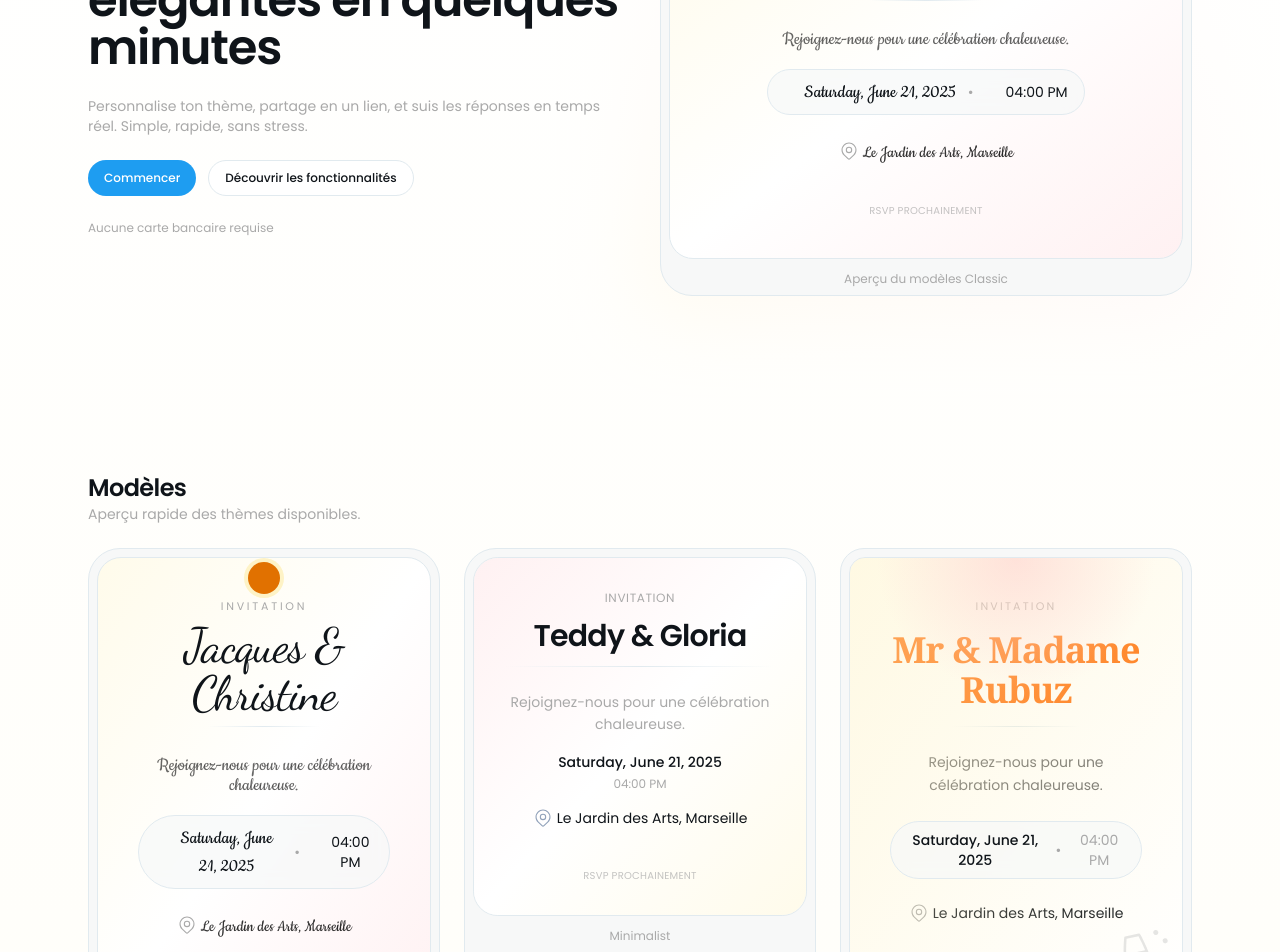
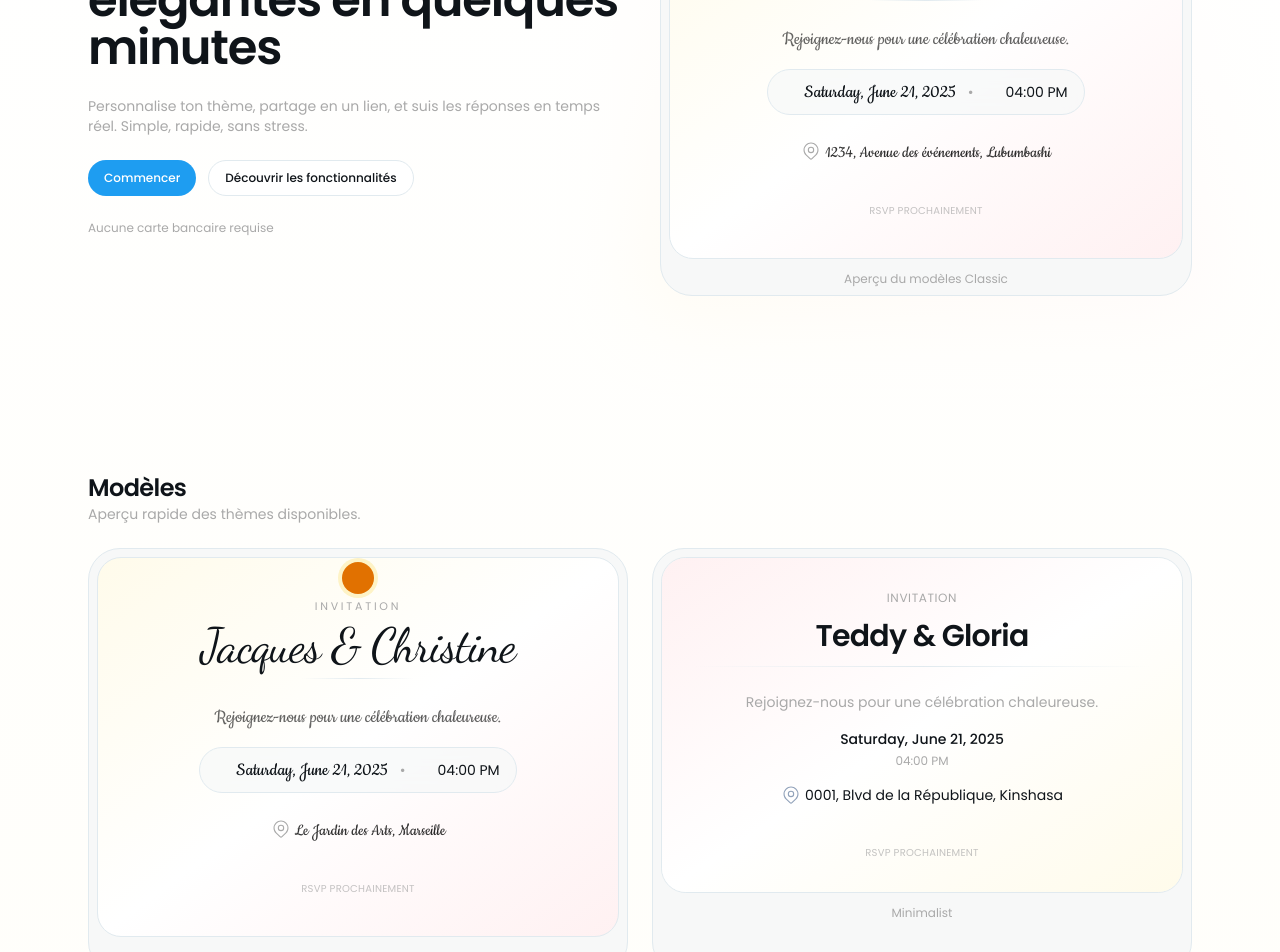
Before and after one commit to rbzdev/teeky, a Next.js app: page / in a window 1280 px wide. Shown: the part 300-1252 px from the top of the page. Built offline with nearby package versions, Linux system fonts and the light colour scheme; some icons are missing.

Commit message:
Increase models showcase on landing page

```diff
--- a/app/page.tsx
+++ b/app/page.tsx
@@ -73,7 +73,7 @@ export default function Home() {
                         hostManName="Alex"
                         hostWomanName="Sophie"
                         description="Rejoignez-nous pour une célébration chaleureuse."
-                        location="Le Jardin des Arts, Marseille"
+                        location="1234, Avenue des événements, Lubumbashi"
                         startsAt={new Date('2025-06-21T16:00:00')}
                       />
                     </div>
@@ -93,7 +93,7 @@ export default function Home() {
           <h2 className="text-xl sm:text-2xl font-semibold tracking-tight">Modèles</h2>
           <p className="text-sm text-muted-foreground">Aperçu rapide des thèmes disponibles.</p>
         </div>
-        <div className="grid gap-6 sm:grid-cols-2 lg:grid-cols-3">
+        <div className="grid gap-6 md:grid-cols-2">
           <div className="rounded-4xl border bg-card p-2 shadow-sm">
             <div className="w-full">
               <div className="w-full">
@@ -116,7 +116,7 @@ export default function Home() {
                 hostManName="Teddy"
                 hostWomanName="Gloria"
                 description="Rejoignez-nous pour une célébration chaleureuse."
-                location="Le Jardin des Arts, Marseille"
+                location="0001, Blvd de la République, Kinshasa"
                 startsAt={new Date('2025-06-21T16:00:00')}
               />
             </div>
@@ -130,7 +130,7 @@ export default function Home() {
                 hostManName="Mr"
                 hostWomanName="Madame Rubuz"
                 description="Rejoignez-nous pour une célébration chaleureuse."
-                location="Le Jardin des Arts, Marseille"
+                location="321, Main street, Lusaka"
                 startsAt={new Date('2025-06-21T16:00:00')}
               />
             </div>
```
